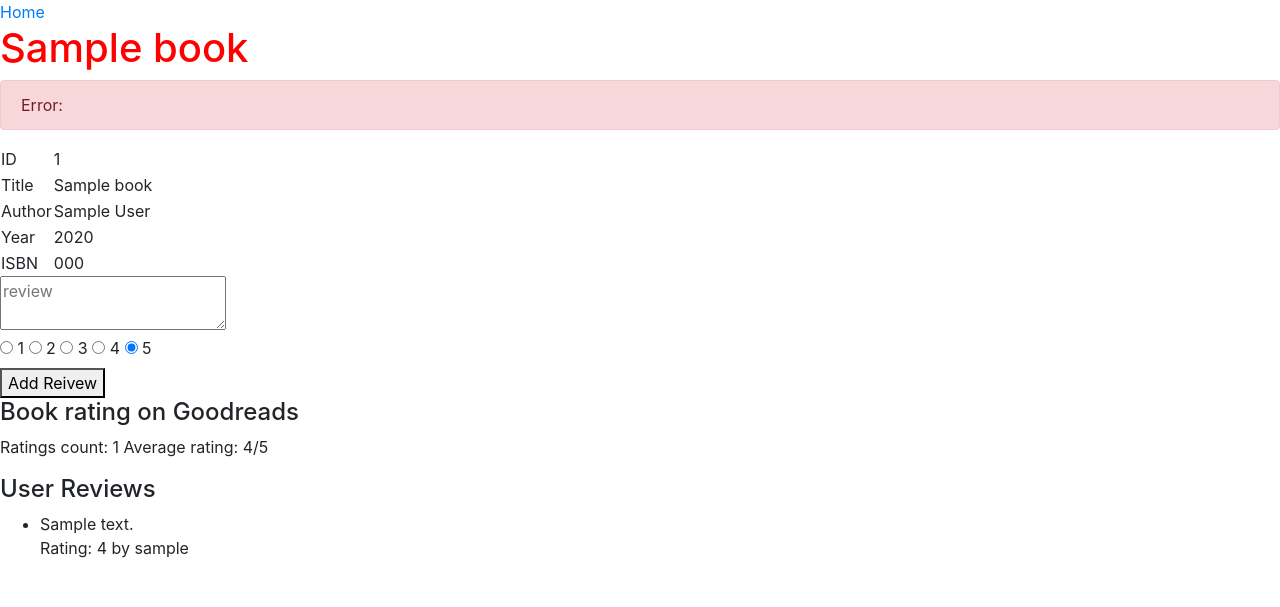
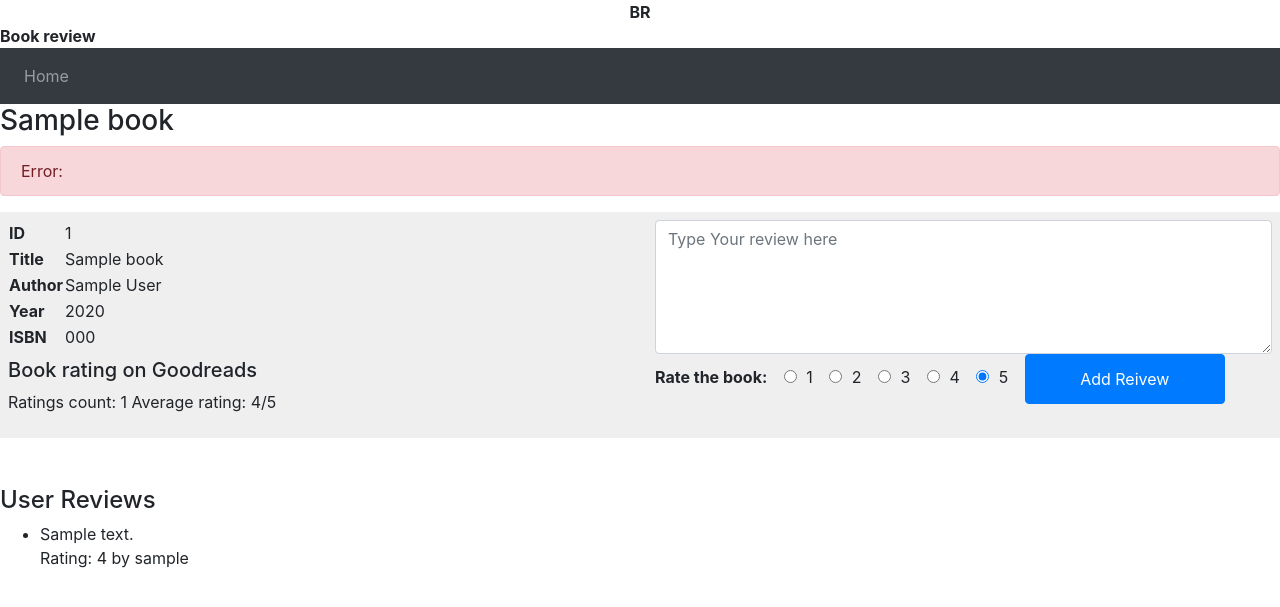
Before and after one commit to alexago/CS50W, a Flask app: template project1/templates/book_details.html in a window 1280 px wide. Shown: the top 607 px of the page. Run offline with Flask 2, Linux system fonts and the light colour scheme; the template is opened without the code that fills it: most values are stand-ins (such as "Sample title", 1, 10 or a date in 2020); parts of the project's set-up code (start-up, migrations or seed data) failed here and were passed over; some libraries are stand-ins or nearby versions.

Commit message:
Bootstrap 4

```diff
--- a/project1/application.py
+++ b/project1/application.py
@@ -147,15 +147,16 @@ def book(id):
 	res = requests.get("https://www.goodreads.com/book/review_counts.json", params={"key": "Ppryg3rPGop3RmhJ3cWdg", "isbns": book.isbn})
 	entry = res.json()['books'][0]
 	reviews = getBookReviews(id)
-	error=session['book_review_add_error']
-	session['book_review_add_error'] = ''
+	error=None
+	if 'book_review_add_error' in session.keys():
+		error=session['book_review_add_error']
+		session.pop('book_review_add_error',None)
 	return render_template("book_details.html", book=book, entry=entry, reviews=reviews, error=error)
 
 @app.route("/book/<int:id>/addreview",methods=["POST"])
 def addReview(id):
 	review = request.form.get("review")
 	rating = request.form.get("rating")
-	session['book_review_add_error'] = ''
 	if isUserReviewExists(session['user_id'], id):
 		error="User can't add more then one review for same book"
 		session['book_review_add_error'] = error
--- a/project1/templates/book_details.html
+++ b/project1/templates/book_details.html
@@ -9,46 +9,63 @@
 	{% else %}
 
 	<div>
-	<div>
-	<table border="0">
-		<tr><td>ID</td><td>{{book.id}}</td></tr>
-		<tr><td>Title</td><td>{{book.title}}</td></tr>
-		<tr><td>Author</td><td>{{book.author}}</td></tr>
-		<tr><td>Year</td><td>{{book.year}}</td></tr>
-		<tr><td>ISBN</td><td>{{book.isbn}}</td></tr>
+	<div class="row p-2" style="background-color:#efefef">
+		<div class="col-6">
+		<table>
+			<tr><td class="font-weight-bold">ID</td><td>{{book.id}}</td></tr>
+			<tr><td class="font-weight-bold">Title</td><td>{{book.title}}</td></tr>
+			<tr><td class="font-weight-bold">Author</td><td>{{book.author}}</td></tr>
+			<tr><td class="font-weight-bold">Year</td><td>{{book.year}}</td></tr>
+			<tr><td class="font-weight-bold">ISBN</td><td>{{book.isbn}}</td></tr>
 		</table>
-	</div>
-
-	<div>
-	<form action="{{ url_for('addReview', id=book.id) }}" method="post">
-		<textarea name="review" placeholder="review"></textarea>
-		<div>
-			<input type="radio" id="one" name="rating" value="1">
-			<label for="one">1</label>
-			<input type="radio" id="two" name="rating" value="2">
-			<label for="one">2</label>
-			<input type="radio" id="three" name="rating" value="3">
-			<label for="one">3</label>
-			<input type="radio" id="four" name="rating" value="4">
-			<label for="one">4</label>
-			<input type="radio" id="five" name="rating" value="5" checked>
-			<label for="one">5</label>
-		</div>
-		<button>Add Reivew</button>
-	</form>
-	</div>
-
 		{% if entry != None %}
-	<div>
-	<h4>Book rating on Goodreads</h4>
+		<div class="mt-2">
+		<h5>Book rating on Goodreads</h5>
 		<p>
 		Ratings count: {{entry.work_ratings_count}} Average rating: {{entry.average_rating}}/5
 		</p>
 		</div>
 		{% endif %}
+		</div>
+		<div class="col-6">
+			<div>
+				<form action="{{ url_for('addReview', id=book.id) }}" method="post">
+					<textarea class="form-control" name="review" rows="5" placeholder="Type Your review here"></textarea>
+					<div class="form-check-inline">
+					<strong>Rate the book:</strong>
+					</div>
+					<div class="form-check-inline">
+						<label for="one" class="form-check-label">
+						<input type="radio" class="form-check-input" id="one" name="rating" value="1">
+						1</label>
+					</div>
+					<div class="form-check-inline">
+						<label for="one" class="form-check-label">
+						<input type="radio" class="form-check-input" id="two" name="rating" value="2">
+						2</label>
+					</div>
+					<div class="form-check-inline">
+						<label for="one" class="form-check-label">
+						<input type="radio" class="form-check-input" id="three" name="rating" value="3">
+						3</label>
+					</div>
+					<div class="form-check-inline">
+						<label for="one" class="form-check-label">
+						<input type="radio" class="form-check-input" id="four" name="rating" value="4">
+						4</label>
+					</div>
+					<div class="form-check-inline">
+						<label for="one" class="form-check-label">
+						<input type="radio" class="form-check-input" id="five" name="rating" value="5" checked>
+						5</label>
+					</div>
+					<button class="btn btn-primary">Add Reivew</button>
+				</form>
+			</div>
+		</div>
+	</div>
 
-
-	<div>
+	<div  class="mt-5">
 	<h4>User Reviews</h4>
 	{% if reviews == None %}
 	<h4>No user reviews</h4>
--- a/project1/templates/layout.html
+++ b/project1/templates/layout.html
@@ -7,12 +7,25 @@
 <meta name="viewport" content="width=device-width, initial-scale=1.0">
 </head>
 <body>
+
 <div class="main">
-<div><a href="{{url_for('index')}}">Home</a></div>
+<div class="header" >
+<div class="logo text-center font-weight-bold align-middle">BR</div>
+<div class="title font-weight-bold">Book review</div>
+</div>
+<nav class="navbar navbar-expand-sm bg-dark navbar-dark">
+<ul class="navbar-nav">
+    <li class="nav-item">
+      <a class="nav-link" href="{{url_for('index')}}">Home</a>
+    </li>
+  </ul>
+</nav>
 {% if 'user_name' in session.keys() %}
 <div style="float:right;">Hello {{session['user_name']}}! <a href="{{ url_for('logout')}}">Logout</a></div>
 {% endif %}
-<h1 style="color:red;">{% block heading%}{% endblock %}</h1>
+<div class="page_title">
+<h3>{% block heading%}{% endblock %}</h3>
+</div>
 	{% if error != None %}
 	<div class="alert alert-danger">Error: {{error}}</div>
 	{% endif %}
--- a/project1/templates/register.html
+++ b/project1/templates/register.html
@@ -12,7 +12,7 @@
 	<form action="{{ url_for('register')}}" method="post">
 		<input type="text" name="name" placeholder="Enter Your name"><br>
 		<input type="password" name="password" placeholder="Enter Your password"><br>
-		<button>Register</button>
+		<button class="btn btn-primary">Register</button>
 	</form>
 	{%endif%}
 </p>
--- a/project1/templates/searchresults.html
+++ b/project1/templates/searchresults.html
@@ -6,6 +6,7 @@
 	{% if books == [] %}
 	<h4>No books match your search term</h4>
 	{% else %}
+	<div class="container">
 	<div class="row">
 	{% for book in books %}
 		<div class="col-1">{{book.id}}</div>
@@ -15,5 +16,6 @@
 		<div class="col-3">{{book.isbn}}</div>
 	{% endfor %}
 	</div>
+	</div>
 	{% endif %}
 {% endblock%}
--- /dev/null
+++ b/project1/templates/style.css
@@ -0,0 +1,7 @@
+
+button {
+	width:200px;
+	height:50px;
+	font-size:24px;
+	background-color: green;
+}
```
Also changed, not shown: project1/templates/index.html (+4 -5 lines). Lines whose indentation alone changed are shown as unchanged.
